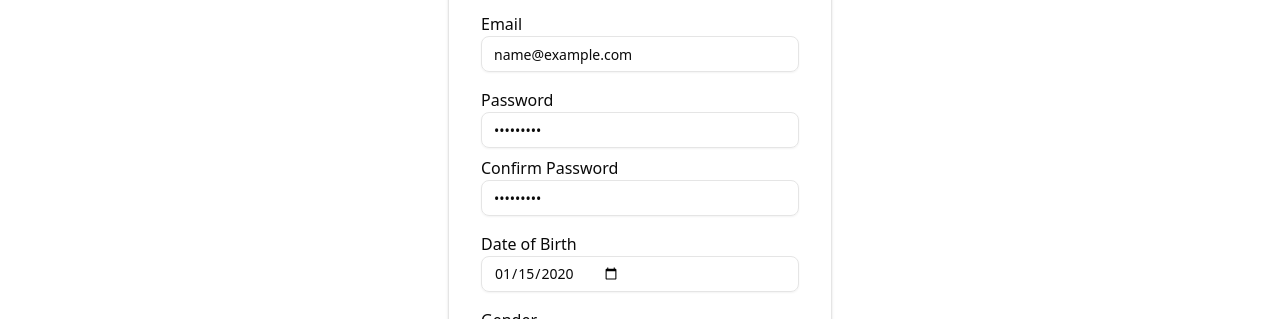
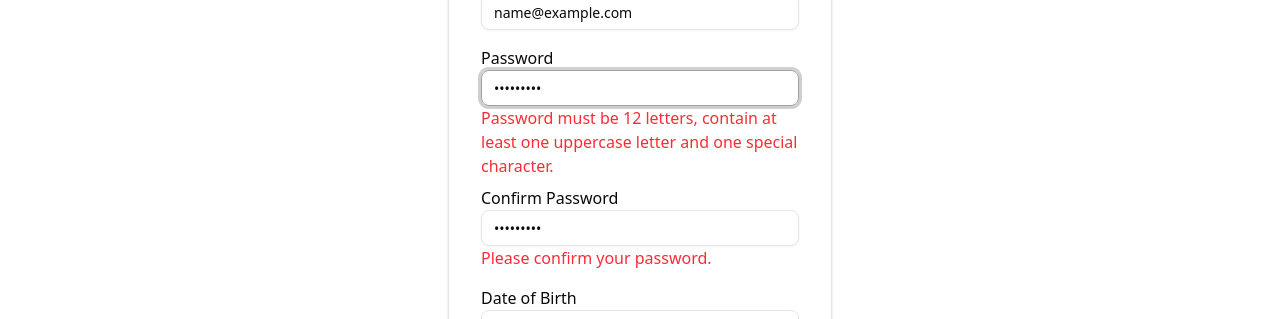
Before and after one commit to provsalt/BED2025Apr_P05_T1, a React (Vite) app in the folder frontend/: page /signup in a window 1280 px wide. Both pictures are taken after typing "Sample", "name@example.com", "Sample123", "Sample123", "2020-01-15" into the empty fields and a click on the button "Sign up". Shown: the part 281-600 px from the top of the page. Built offline with nearby package versions, Linux system fonts and the light colour scheme; no server answers.

Commit message:
fix(auth): Prevent creation of account with invalid password requirements.

```diff
--- a/frontend/src/routes/auth/signUp.jsx
+++ b/frontend/src/routes/auth/signUp.jsx
@@ -75,11 +75,21 @@ export const Signup = () => {
       setTimeout(() => navigate("/medicine"), 3000);
     } else {
       const errorData = await res.json();
-      alert.error({
-        title: "Error",
-        description: errorData.error || "An error occurred while creating the account.",
-        variant: "destructive"
-      });
+      if (errorData.details && Array.isArray(errorData.details)) {
+        errorData.details.forEach(detail => {
+          alert.error({
+            title: `Validation Error on ${detail.path[0]}`,
+            description: detail.message,
+            variant: "destructive"
+          });
+        });
+      } else {
+        alert.error({
+          title: "Error",
+          description: errorData.error || "An error occurred while creating the account.",
+          variant: "destructive"
+        });
+      }
     }
   }
 
@@ -99,30 +109,38 @@ export const Signup = () => {
                 <div>
                   <Label htmlFor="name">Name</Label>
                   <Input type="text" placeholder="Enter Your Name" {...register("name", {required: true, min: 3, maxLength: 255})} />
-                  {errors.name && <span className="text-red-500">Please enter a valid name.</span>}
+                  {errors.name && <span className="text-red-500">{errors.name.message || "Please enter a valid name."}</span>}
                 </div>
                 <div>
                   <Label htmlFor="name">Email</Label>
                   <Input type="text" placeholder="Enter Your Email" {...register("email", {required: true, maxLength: 255})} />
-                  {errors.email && <span className="text-red-500">Please enter a valid email.</span>}
+                  {errors.email && <span className="text-red-500">{errors.email.message || "Please enter a valid email."}</span>}
                 </div>
                 <div className="space-y-2">
                   <div>
                     <Label htmlFor="password">Password</Label>
-                    <Input type="password" placeholder="Enter Your Password" {...register("password", {required: true, min: 8, maxLength: 255})} />
-                    {errors.password && <span className="text-red-500">Please enter a valid password.</span>}
+                    <Input type="password" placeholder="Enter Your Password" {...register("password", {
+                      required: true,
+                      minLength: 12,
+                      maxLength: 255,
+                      pattern: {
+                        value: /^(?=.*[A-Z])(?=.*[!@#$%^&*()]).*$/,
+                        message: "Password must be 12 letters, contain at least one uppercase letter and one special character."
+                      }
+                    })} />
+                    {errors.password && <span className="text-red-500">{errors.password.message || "Password must be 12 letters, contain at least one uppercase letter and one special character."}</span>}
                   </div>
                   <div>
                     <Label htmlFor="confirm-password">Confirm Password</Label>
-                    <Input type="password" placeholder="Confirm Your Password" {...register("confirm-password", {required: true, min: 8, maxLength: 255})} />
-                    {errors["confirm-password"] && <span className="text-red-500">Please confirm your password.</span>}
+                    <Input type="password" placeholder="Confirm Your Password" {...register("confirm-password", {required: true, minLength: 12, maxLength: 255})} />
+                    {errors["confirm-password"] && <span className="text-red-500">{errors["confirm-password"].message || "Please confirm your password."}</span>}
                   </div>
                 </div>
 
                 <div>
                   <Label htmlFor="dob">Date of Birth</Label>
                   <Input type="date" placeholder="Enter Your Date of Birth" {...register("dob", {required: true})} />
-                  {errors.dob && <span className="text-red-500">Please enter a valid date of birth.</span>}
+                  {errors.dob && <span className="text-red-500">{errors.dob.message || "Please enter a valid date of birth."}</span>}
                 </div>
                 <div>
                   <Label htmlFor="gender" >Gender</Label>
@@ -132,7 +150,7 @@ export const Signup = () => {
                     <RadioGroupItem {...register("gender", {required: true})} value="male" id="gender-male" />
                     <Label htmlFor="gender-male">Male</Label>
                   </RadioGroup>
-                  {errors.gender && <span className="text-red-500">Please enter a valid gender.</span>}
+                  {errors.gender && <span className="text-red-500">{errors.gender.message || "Please enter a valid gender."}</span>}
                 </div>
 
                 <Button type="submit" className="w-full cursor-pointer">Sign up</Button>
```
Also changed, not shown: 1 other file (tests, documents, lock files or other folders).
